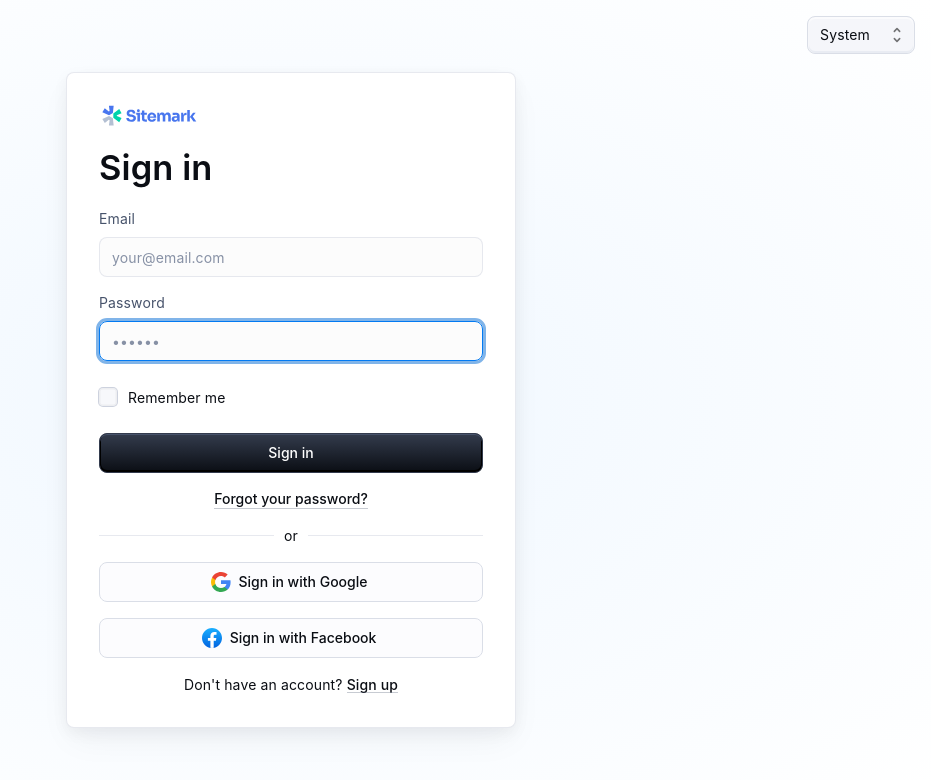
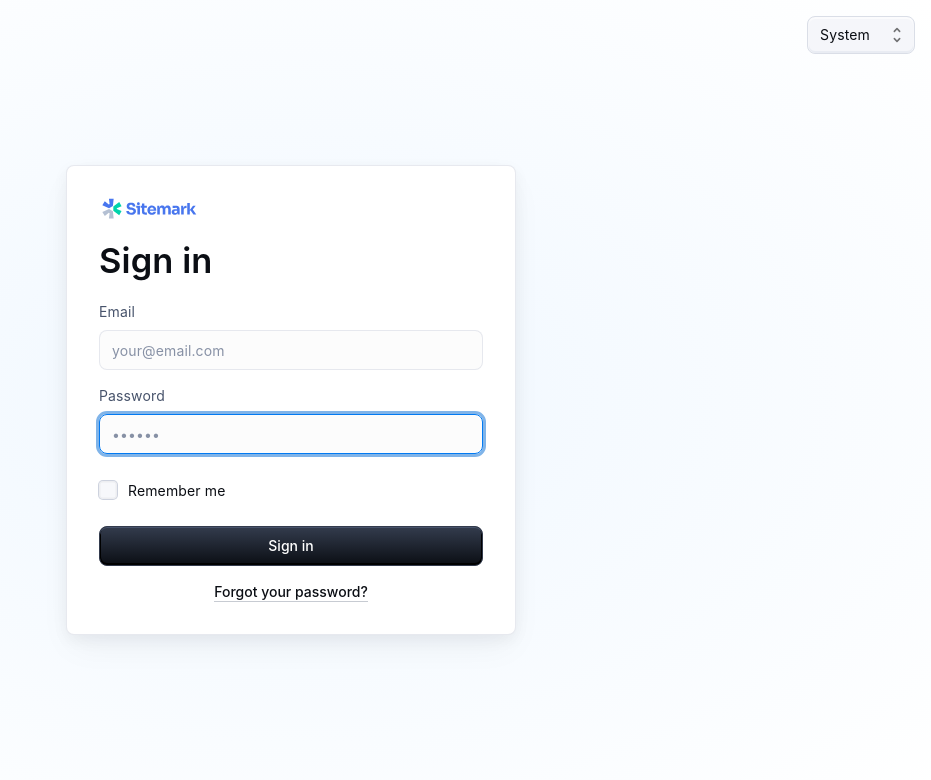
Before and after one commit to sarahimireles/budget-manager-v4, a React app: page / in a window 1280 px wide. Shown: the top 780 px of the page, without its empty margins (349-1280 px from the left). Built offline with nearby package versions, Linux system fonts and the light colour scheme; no server answers.

Commit message:
Removed google and facebook sign in

```diff
--- a/src/sign-in/SignIn.tsx
+++ b/src/sign-in/SignIn.tsx
@@ -210,35 +210,6 @@ export default function SignIn(props: { disableCustomTheme?: boolean }) {
               Forgot your password?
             </Link>
           </Box>
-          <Divider>or</Divider>
-          <Box sx={{ display: "flex", flexDirection: "column", gap: 2 }}>
-            <Button
-              fullWidth
-              variant="outlined"
-              onClick={() => alert("Sign in with Google")}
-              startIcon={<GoogleIcon />}
-            >
-              Sign in with Google
-            </Button>
-            <Button
-              fullWidth
-              variant="outlined"
-              onClick={() => alert("Sign in with Facebook")}
-              startIcon={<FacebookIcon />}
-            >
-              Sign in with Facebook
-            </Button>
-            <Typography sx={{ textAlign: "center" }}>
-              Don&apos;t have an account?{" "}
-              <Link
-                href="/material-ui/getting-started/templates/sign-in/"
-                variant="body2"
-                sx={{ alignSelf: "center" }}
-              >
-                Sign up
-              </Link>
-            </Typography>
-          </Box>
         </Card>
       </SignInContainer>
     </AppTheme>
```
